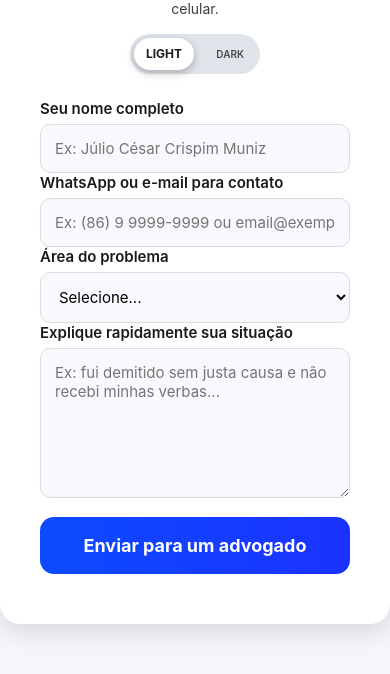
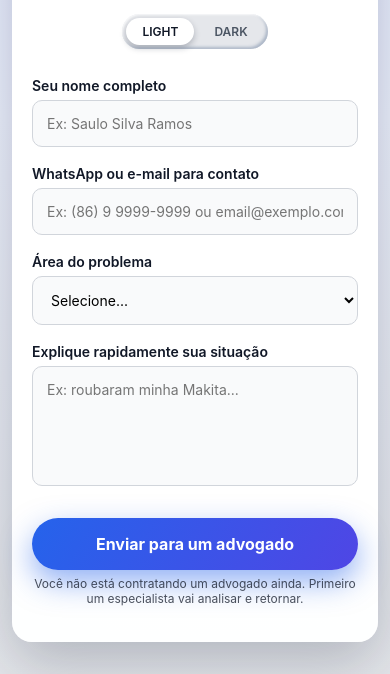
Before and after one commit to Olhaodesigner/jus-flow, a website: page public/index.html in a window 390 px wide. Shown: the part 176-850 px from the top of the page. Drawn offline with Linux system fonts and the light colour scheme.

Commit message:
Update index.html

```diff
--- a/public/index.html
+++ b/public/index.html
@@ -3,213 +3,249 @@
 <head>
   <meta charset="UTF-8">
   <meta name="viewport" content="width=device-width, initial-scale=1.0">
-    <title>Easy Lawyer</title>
+  <title>Easy Lawyer | Conecte-se com um advogado especialista</title>
 
   <style>
-        /* ========================
-           RESET + BASE STYLES
-        ========================= */
+    /* =============== RESET BÁSICO =============== */
     * {
       margin: 0;
       padding: 0;
       box-sizing: border-box;
-            font-family: "Inter", sans-serif;
+      font-family: -apple-system, BlinkMacSystemFont, "Inter", system-ui, sans-serif;
     }
 
+    /* =============== FUNDO DA PÁGINA =============== */
     body {
-            background: #f4f6fb;
-            color: #1a1a1a;
-            transition: background 0.3s, color 0.3s;
+      min-height: 100vh;
+      background: radial-gradient(circle at top, #e0e7ff 0, #eef2ff 40%, #e5e7eb 100%);
+      display: flex;
+      justify-content: center;
+      align-items: flex-start;
+      padding: 32px 12px;
+      color: #111827;
+      transition: background 0.3s ease, color 0.3s ease;
     }
 
     body.dark {
-            background: #0e1625;
-            color: #ffffff;
+      background: radial-gradient(circle at top, #020617 0, #020617 40%, #000 100%);
+      color: #e5e7eb;
     }
 
-        /* ========================
-           CONTAINER CENTRAL
-        ========================= */
+    /* =============== CARD CENTRAL (APP) =============== */
     .card {
+      width: 100%;
       max-width: 650px;
-            background: white;
-            margin: 40px auto;
-            padding: 40px;
-            border-radius: 20px;
-            box-shadow: 0 8px 25px rgba(0,0,0,0.12);
-            transition: background 0.3s, color 0.3s;
+      background: rgba(255, 255, 255, 0.98);
+      border-radius: 24px;
+      padding: 40px 32px 32px;
+      box-shadow: 0 20px 60px rgba(15, 23, 42, 0.25);
+      transition: background 0.3s ease, box-shadow 0.3s ease;
     }
 
     body.dark .card {
-            background: #111a2b;
-            box-shadow: 0 0 0 rgba(0,0,0,0);
+      background: rgba(15, 23, 42, 0.96);
+      box-shadow: 0 18px 40px rgba(0, 0, 0, 0.8);
     }
 
-        /* ========================
-           CABEÇALHO + TÍTULOS
-        ========================= */
+    /* =============== CABEÇALHO CENTRALIZADO =============== */
     .brand-block {
-            width: 100%;
       text-align: center;
-            margin-bottom: 15px;
+      margin-bottom: 20px;
     }
 
     .title {
-            font-size: 38px;
+      font-size: 40px;
       font-weight: 800;
-            margin-bottom: 10px;
+      letter-spacing: 0.02em;
+      margin-bottom: 8px;
     }
 
     .subtitle {
       font-size: 14px;
       opacity: 0.85;
-            text-align: center;
-            margin-bottom: 25px;
-            line-height: 1.4;
+      line-height: 1.5;
     }
 
-        /* ========================
-           TOGGLE DARK/LIGHT
-        ========================= */
-        .toggle-container {
+    /* =============== TOGGLE LIGHT / DARK =============== */
+    .toggle-wrapper {
       display: flex;
       justify-content: center;
-            margin-top: -10px;
-            margin-bottom: 25px;
+      margin: 18px 0 28px;
     }
 
     .theme-toggle {
-            width: 130px;
-            height: 40px;
-            background: #e0e4eb;
-            border-radius: 30px;
+      display: inline-flex;
+      background: #e5e7eb;
+      border-radius: 999px;
       padding: 4px;
-            display: flex;
-            align-items: center;
+      position: relative;
+      box-shadow:
+        inset 1px 1px 2px rgba(255, 255, 255, 0.8),
+        inset -2px -2px 3px rgba(148, 163, 184, 0.7);
       cursor: pointer;
-            position: relative;
+      gap: 4px;
     }
 
     body.dark .theme-toggle {
-            background: #1b2333;
+      background: #020617;
+      box-shadow:
+        inset 1px 1px 2px rgba(30, 64, 175, 0.7),
+        inset -3px -3px 5px rgba(0, 0, 0, 0.9);
     }
 
-        .toggle-ball {
-            width: 60px;
-            height: 32px;
-            background: white;
-            border-radius: 30px;
-            position: absolute;
-            top: 4px;
-            left: 4px;
-            display: flex;
-            align-items: center;
-            justify-content: center;
+    .toggle-segment {
+      position: relative;
+      z-index: 1;
+      padding: 6px 16px;
+      border-radius: 999px;
       font-size: 12px;
-            font-weight: 700;
-            box-shadow: 0 3px 8px rgba(0,0,0,0.25);
-            transition: transform 0.25s ease-in-out, background 0.25s;
+      font-weight: 600;
+      color: #4b5563;
+      text-align: center;
+      user-select: none;
     }
 
-        body.dark .toggle-ball {
-            transform: translateX(66px);
-            background: #0d111a;
-            color: #fff;
+    body.dark .toggle-segment {
+      color: #9ca3af;
     }
 
-        .toggle-labels {
-            width: 100%;
-            display: flex;
-            justify-content: space-between;
-            font-size: 10px;
-            padding: 0 12px;
-            font-weight: 600;
-            color: #4a4a4a;
+    .toggle-segment.active {
+      background: #ffffff;
+      color: #111827;
+      box-shadow: 0 3px 6px rgba(15, 23, 42, 0.25);
     }
 
-        body.dark .toggle-labels {
-            color: #ffffff88;
+    body.dark .toggle-segment.active {
+      background: #111827;
+      color: #f9fafb;
+      box-shadow: 0 3px 8px rgba(0, 0, 0, 0.7);
     }
 
-        /* ========================
-           FORMULÁRIO
-        ========================= */
+    /* =============== FORMULÁRIO =============== */
+    form {
+      margin-top: 8px;
+    }
+
+    .form-group {
+      margin-bottom: 18px;
+    }
+
     label {
-            font-size: 15px;
+      display: block;
+      font-size: 14px;
       font-weight: 600;
       margin-bottom: 6px;
-            display: block;
     }
 
-        input, select, textarea {
+    input,
+    select,
+    textarea {
       width: 100%;
       padding: 14px;
       border-radius: 10px;
-            border: 1px solid #d9dce3;
-            background: #f8f9fc;
-            font-size: 15px;
-            transition: 0.25s;
+      border: 1px solid #d1d5db;
+      background: #f9fafb;
+      font-size: 14px;
+      outline: none;
+      transition: border 0.2s ease, box-shadow 0.2s ease, background 0.2s ease;
     }
 
-        textarea {
-            height: 150px;
+    input:focus,
+    select:focus,
+    textarea:focus {
+      border-color: #2563eb;
+      box-shadow: 0 0 0 1px #2563eb33;
+      background: #ffffff;
     }
 
     body.dark input,
     body.dark select,
     body.dark textarea {
-            background: #162033;
-            border: 1px solid #22304a;
-            color: white;
+      background: #020617;
+      border-color: #374151;
+      color: #f9fafb;
     }
 
-        /* ========================
-           BOTÃO PRINCIPAL
-        ========================= */
-        .btn-submit {
-            width: 100%;
-            background: linear-gradient(90deg, #0d4bff, #1b32ff);
-            color: white;
-            padding: 18px;
-            text-align: center;
-            border-radius: 14px;
-            font-size: 18px;
-            margin-top: 15px;
-            font-weight: 700;
-            cursor: pointer;
-            border: none;
-            transition: 0.2s;
+    body.dark input:focus,
+    body.dark select:focus,
+    body.dark textarea:focus {
+      border-color: #60a5fa;
+      box-shadow: 0 0 0 1px #60a5fa55;
     }
 
-        .btn-submit:hover {
-            opacity: 0.85;
+    textarea {
+      min-height: 120px;
+      resize: none;
     }
 
-        /* ========================
-           ALERTAS
-        ========================= */
-        .msg {
-            text-align: center;
-            font-size: 14px;
+    /* =============== BOTÃO =============== */
+    .btn-primary {
+      width: 100%;
+      border: none;
+      border-radius: 999px;
+      padding: 16px;
       margin-top: 10px;
-            font-weight: 600;
+      font-size: 16px;
+      font-weight: 700;
+      color: #ffffff;
+      background: linear-gradient(120deg, #2563eb, #4f46e5);
+      cursor: pointer;
+      box-shadow: 0 12px 30px rgba(37, 99, 235, 0.5);
+      transition: transform 0.15s ease, box-shadow 0.15s ease, opacity 0.15s ease;
     }
 
-        .success {
-            color: #009f4a;
+    .btn-primary:hover {
+      transform: translateY(-1px);
+      box-shadow: 0 16px 38px rgba(37, 99, 235, 0.6);
+      opacity: 0.97;
     }
 
-        .error {
-            color: #d10000;
+    .btn-primary:active {
+      transform: translateY(1px);
+      box-shadow: 0 8px 18px rgba(37, 99, 235, 0.45);
+    }
+
+    .helper-text {
+      margin-top: 6px;
+      font-size: 12px;
+      opacity: 0.75;
+      text-align: center;
+    }
+
+    /* =============== MENSAGENS =============== */
+    #mensagem {
+      margin-top: 12px;
+      font-size: 13px;
+      font-weight: 600;
+      text-align: center;
+    }
+
+    #mensagem.sucesso {
+      color: #16a34a;
+    }
+
+    #mensagem.erro {
+      color: #dc2626;
+    }
+
+    /* =============== RESPONSIVO =============== */
+    @media (max-width: 640px) {
+      .card {
+        padding: 28px 20px 24px;
+        border-radius: 20px;
+      }
+
+      .title {
+        font-size: 32px;
+      }
     }
   </style>
 </head>
-
 <body>
 
   <div class="card">
 
-        <!-- =============== CABEÇALHO CENTRALIZADO =============== -->
+    <!-- CABEÇALHO -->
     <div class="brand-block">
       <h1 class="title">Easy Lawyer</h1>
       <p class="subtitle">
@@ -217,111 +253,139 @@
       </p>
     </div>
 
-        <!-- TOGGLE DE TEMA -->
-        <div class="toggle-container">
+    <!-- TOGGLE LIGHT / DARK -->
+    <div class="toggle-wrapper">
       <div class="theme-toggle" id="themeToggle">
-                <div class="toggle-labels">
-                    <span>LIGHT</span>
-                    <span>DARK</span>
-                </div>
-                <div class="toggle-ball">LIGHT</div>
+        <div class="toggle-segment active" data-theme="light" id="toggleLight">LIGHT</div>
+        <div class="toggle-segment" data-theme="dark" id="toggleDark">DARK</div>
       </div>
     </div>
 
-        <!-- =============== FORMULÁRIO =============== -->
+    <!-- FORMULÁRIO PRINCIPAL -->
+    <!-- IMPORTANTE: os names abaixo PRECISAM ser name, contact, area, summary
+         para bater com a função /api/leads que já está funcionando no backend. -->
+    <form id="leadForm">
+      <div class="form-group">
+        <label for="name">Seu nome completo</label>
+        <input
+          type="text"
+          id="name"
+          name="name"
+          placeholder="Ex: Saulo Silva Ramos"
+          required
+        >
+      </div>
 
-        <form id="leadForm">
+      <div class="form-group">
+        <label for="contact">WhatsApp ou e-mail para contato</label>
+        <input
+          type="text"
+          id="contact"
+          name="contact"
+          placeholder="Ex: (86) 9 9999-9999 ou email@exemplo.com"
+          required
+        >
+      </div>
 
-            <label>Seu nome completo</label>
-            <input type="text" id="nome" placeholder="Ex: Júlio César Crispim Muniz">
-
-            <label>WhatsApp ou e-mail para contato</label>
-            <input type="text" id="contato" placeholder="Ex: (86) 9 9999-9999 ou email@exemplo.com">
-
-            <label>Área do problema</label>
-            <select id="area">
+      <div class="form-group">
+        <label for="area">Área do problema</label>
+        <select id="area" name="area" required>
           <option value="">Selecione...</option>
+          <option value="Cível">Cível</option>
+          <option value="Trabalhista">Trabalhista</option>
           <option value="Previdenciário">Previdenciário</option>
-                <option value="Trabalhista">Trabalhista</option>
-                <option value="Cível">Cível</option>
           <option value="Família">Família</option>
           <option value="Penal">Penal</option>
+          <option value="Consumidor">Consumidor</option>
         </select>
-
-            <label>Explique rapidamente sua situação</label>
-            <textarea id="descricao" placeholder="Ex: fui demitido sem justa causa e não recebi minhas verbas..."></textarea>
-
-            <button type="submit" class="btn-submit">Enviar para um advogado</button>
-
-            <p id="mensagem" class="msg"></p>
-
-        </form>
-
       </div>
 
-    <!-- ========================
-         SCRIPT PRINCIPAL
-    ========================= -->
+      <div class="form-group">
+        <label for="summary">Explique rapidamente sua situação</label>
+        <textarea
+          id="summary"
+          name="summary"
+          placeholder="Ex: roubaram minha Makita..."
+          required
+        ></textarea>
+      </div>
+
+      <button type="submit" class="btn-primary">Enviar para um advogado</button>
+
+      <p class="helper-text">
+        Você não está contratando um advogado ainda. Primeiro um especialista vai analisar e retornar.
+      </p>
+
+      <p id="mensagem"></p>
+    </form>
+  </div>
+
   <script>
-        /* ========================
-           TOGGLE DARK/LIGHT MODE
-        ========================= */
-        const themeToggle = document.getElementById("themeToggle");
-        const ball = document.querySelector(".toggle-ball");
+    // ============================
+    // CONTROLE DO TEMA LIGHT/DARK
+    // ============================
+    const toggle = document.getElementById("themeToggle");
+    const segLight = document.getElementById("toggleLight");
+    const segDark  = document.getElementById("toggleDark");
 
-        // sempre começar no modo claro
+    function setTheme(mode) {
+      if (mode === "dark") {
+        document.body.classList.add("dark");
+        segLight.classList.remove("active");
+        segDark.classList.add("active");
+      } else {
         document.body.classList.remove("dark");
-        ball.textContent = "LIGHT";
+        segDark.classList.remove("active");
+        segLight.classList.add("active");
+      }
+    }
 
-        themeToggle.addEventListener("click", () => {
-            document.body.classList.toggle("dark");
-            ball.textContent = document.body.classList.contains("dark") ? "DARK" : "LIGHT";
+    // começa sempre em LIGHT
+    setTheme("light");
+
+    // alterna ao clicar em qualquer parte do toggle
+    toggle.addEventListener("click", () => {
+      const isDark = document.body.classList.contains("dark");
+      setTheme(isDark ? "light" : "dark");
     });
 
-        /* ========================
-           ENVIO DO FORMULÁRIO
-        ========================= */
-        document.getElementById("leadForm").addEventListener("submit", async (e) => {
+    // ============================
+    // ENVIO DO FORMULÁRIO
+    // ============================
+    const form = document.getElementById("leadForm");
+    const mensagemEl = document.getElementById("mensagem");
+
+    form.addEventListener("submit", async (e) => {
       e.preventDefault();
 
-            const nome = document.getElementById("nome").value.trim();
-            const contato = document.getElementById("contato").value.trim();
-            const area = document.getElementById("area").value.trim();
-            const descricao = document.getElementById("descricao").value.trim();
-            const mensagem = document.getElementById("mensagem");
+      mensagemEl.textContent = "";
+      mensagemEl.className = "";
 
-            if (!nome || !contato || !area || !descricao) {
-                mensagem.textContent = "Preencha todos os campos.";
-                mensagem.className = "msg error";
-                return;
+      // transforma o formulário em objeto { name, contact, area, summary }
+      const data = Object.fromEntries(new FormData(form));
+
+      try {
+        const resp = await fetch("/api/leads", {
+          method: "POST",
+          headers: { "Content-Type": "application/json" },
+          body: JSON.stringify(data)
+        });
+
+        if (!resp.ok) {
+          throw new Error("HTTP não OK");
         }
 
-            const payload = { nome, contato, area, descricao };
-
-            try {
-                const req = await fetch("/api/send", {
-                    method: "POST",
-                    headers: { "Content-Type": "application/json" },
-                    body: JSON.stringify(payload),
-                });
-
-                const res = await req.json();
-
-                if (res.success) {
-                    mensagem.textContent = "E-mail enviado com sucesso! Um advogado especialista entrará em contato em breve.";
-                    mensagem.className = "msg success";
-
-                    document.getElementById("leadForm").reset();
-                } else {
-                    mensagem.textContent = "Erro ao enviar. Tente novamente.";
-                    mensagem.className = "msg error";
-                }
+        // se quiser, pode ler resp.json() aqui, mas não é obrigatório
+        mensagemEl.textContent =
+          "E-mail enviado com sucesso! Um advogado especialista vai entrar em contato em breve.";
+        mensagemEl.className = "sucesso";
+        form.reset();
       } catch (err) {
-                mensagem.textContent = "Erro ao enviar. Tente novamente.";
-                mensagem.className = "msg error";
+        console.error(err);
+        mensagemEl.textContent = "Erro ao enviar. Tente novamente.";
+        mensagemEl.className = "erro";
       }
     });
   </script>
-
 </body>
 </html>
```
Lines whose indentation alone changed are shown as unchanged.
